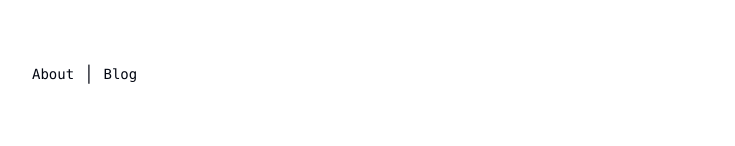
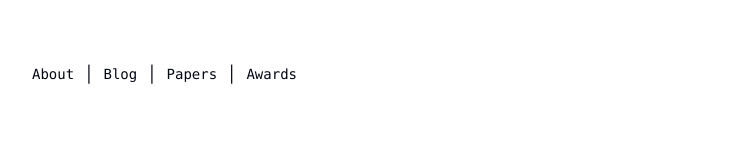
Before and after one commit to Factral/factral.github.io, a Next.js app: page / in a window 1280 px wide. Shown: the top 146 px of the page, without its empty margins (272-1007 px from the left). Built offline with nearby package versions, Linux system fonts and the light colour scheme.

Commit message:
added navbar for papers and awards

```diff
--- a/src/app/page.tsx
+++ b/src/app/page.tsx
@@ -22,12 +22,15 @@ export default function Page() {
     <main className="container relative mx-auto scroll-my-12 overflow-auto p-4 print:p-12 md:p-16">
       <section className="mx-auto w-full max-w-2xl space-y-8 bg-white print:space-y-6">
 
-      <div className="flex items-center gap-x-3 align-baseline leading-none ">
-        <a href="/"><h2 className="font-mono text-sm hover:underline">About</h2></a>
-        |
-        <a href="/blog"><h2 className="font-mono text-sm hover:underline">Blog</h2></a>
+      <div className="flex items-center gap-x-3 align-baseline leading-none">
+          <a href="/"><h2 className="font-mono text-sm hover:underline">About</h2></a>
+          |
+          <a href="/blog"><h2 className="font-mono text-sm hover:underline">Blog</h2></a>
+          |
+          <a href="#papers"><h2 className="font-mono text-sm hover:underline">Papers</h2></a>
+          |
+          <a href="#awards"><h2 className="font-mono text-sm hover:underline">Awards</h2></a>
       </div>
-
 
         <div className="flex items-center justify-between gap-x-10 pt-8">
           <div className="flex-1  space-y-2">
@@ -131,7 +134,7 @@ export default function Page() {
         </Section>
 
 
-        <Section>
+        <Section id="papers">
           <h2 className="text-2xl font-bold mb-4">Papers</h2>
           <div className="space-y-6">
             {RESUME_DATA.papers.map((paper) => (
@@ -189,7 +192,7 @@ export default function Page() {
         </div>
 
 
-        <div className="container mx-auto p-4">
+        <div className="container mx-auto p-4" id="awards">
           <h2 className="text-2xl font-bold mb-4">Awards</h2>
           <div className="space-y-8 md:-ml-4">
 
```
